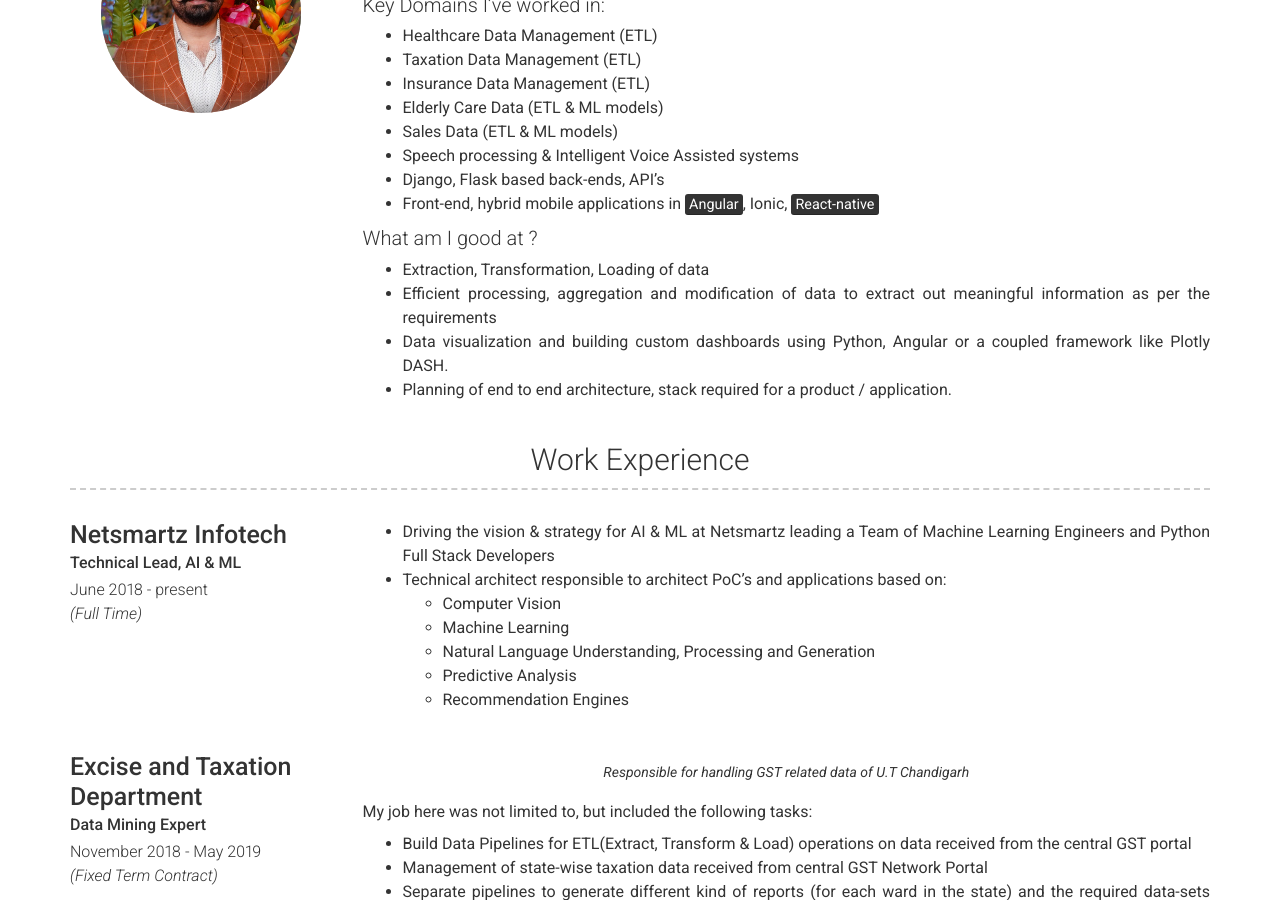
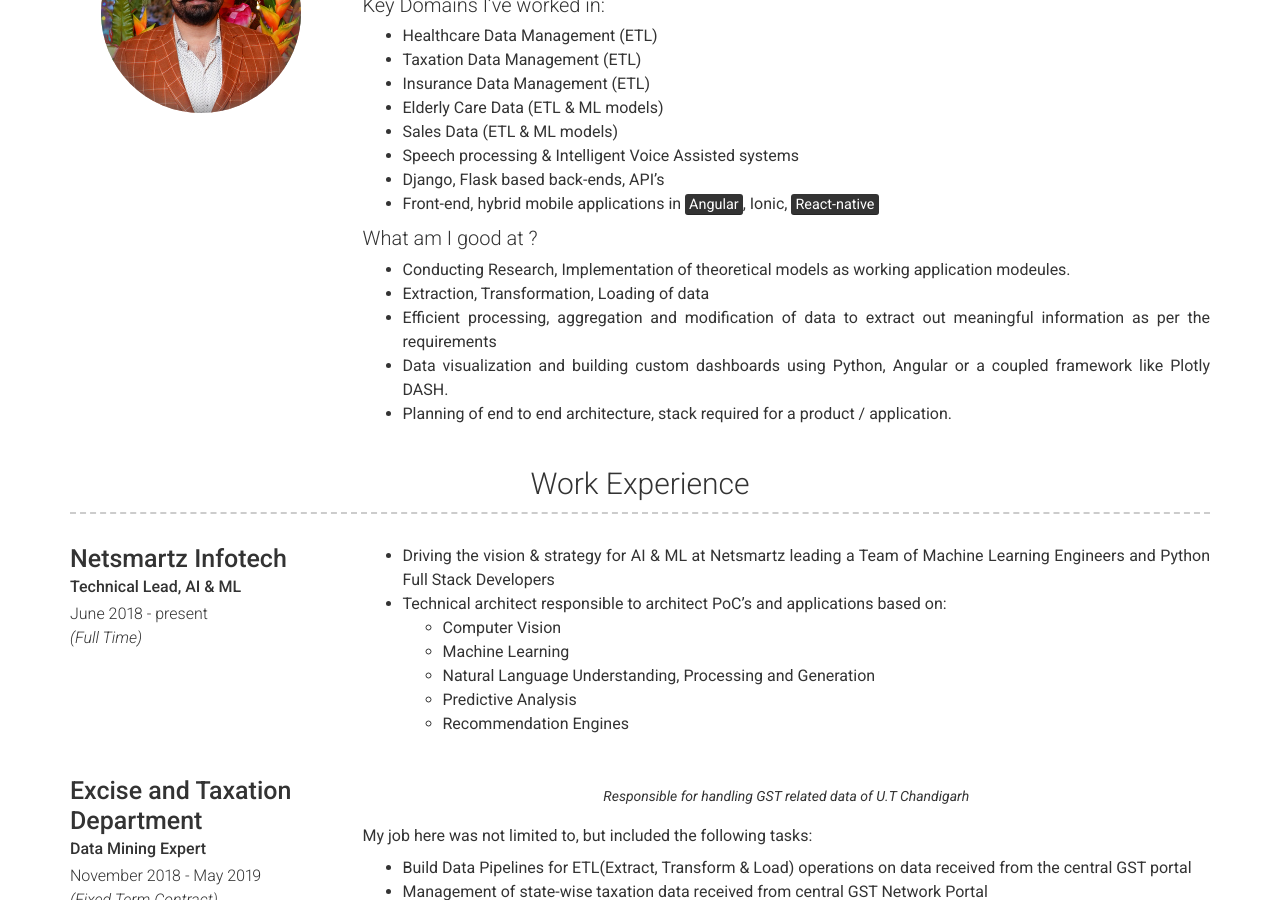
Before and after one commit to gursharan-info/gursharan-info.github.io, a Jekyll site: the page built from index.md, in a window 1280 px wide and 900 px high, scrolled down 389 px. Built offline with Jekyll 4.4.1, drawn with Linux system fonts in a browser that asks for light colours; nearby versions of some CDN libraries.

Commit message:
Updated about me

```diff
--- a/_config.yml
+++ b/_config.yml
@@ -58,6 +58,7 @@ about_content: | # this will include new lines to allow paragraphs
    - Front-end, hybrid mobile applications in <mark>Angular</mark>, Ionic, <mark>React-native</mark>
 
   ## What am I good at ?
+   - Conducting Research, Implementation of theoretical models as working application modeules.
    - Extraction, Transformation, Loading of data
    - Efficient processing, aggregation and modification of data to extract out meaningful information as per the requirements
    - Data visualization and building custom dashboards using Python, Angular or a coupled framework like Plotly DASH.
```
